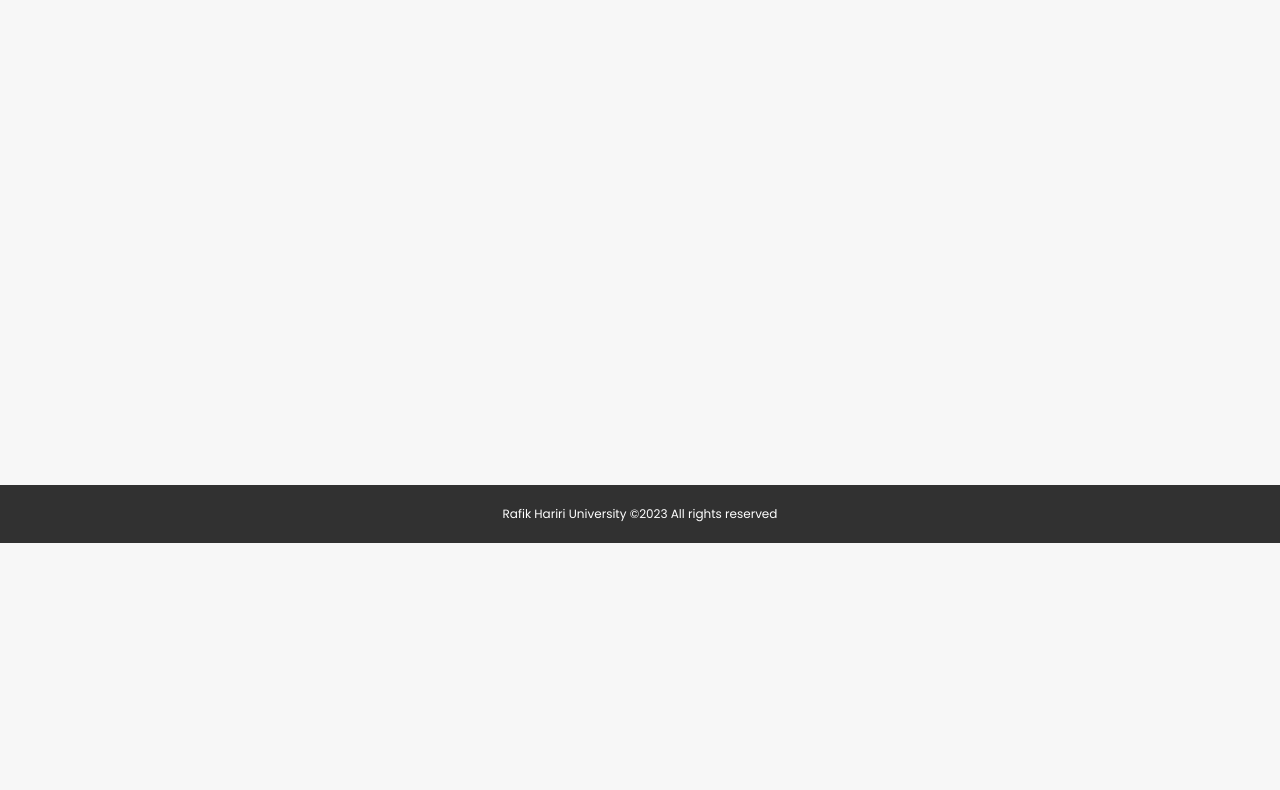
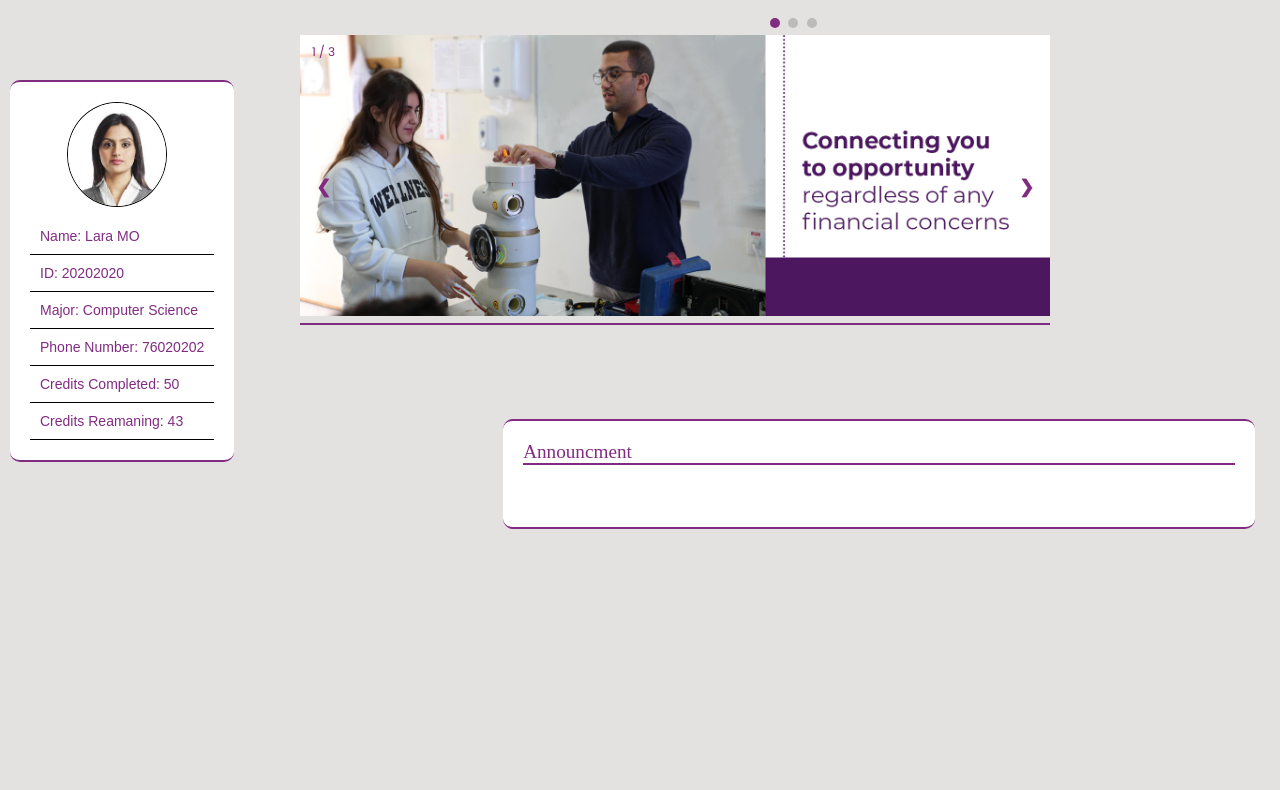
Before and after one commit to medawarSI/Student-Information-System-Front-End-RHU, a plain HTML site: page homepage.html in a window 1280 px wide. Shown: the part 86-876 px from the top of the page. Before the commit the page ends 800 px from the top, so only its background shows below. Drawn offline with Linux system fonts and the light colour scheme.

Commit message:
Add files via upload

```diff
--- a/homepage.html
+++ b/homepage.html
@@ -17,10 +17,64 @@
             <li><a href="">X-Files</a></li>
         </ul>
     </nav>
+    <!-- Slideshow container -->
+<div class="slideshow-container"  >
 
-    <footer>
+    <!-- Full-width images with number and caption text -->
+    <div class="mySlides fade">
+      <div class="numbertext">1 / 3</div>
+      <img src="img/slideshow1.jpg" style="width:100%">
+
+    </div>
+
+    <div class="mySlides fade">
+      <div class="numbertext">2 / 3</div>
+      <img src="img/slideshow2.jpg" style="width:100%">
+
+    </div>
+
+    <div class="mySlides fade">
+      <div class="numbertext">3 / 3</div>
+      <img src="img/slideshow3.jpg" style="width:100%">
+
+    </div>
+
+    <!-- Next and previous buttons -->
+    <a class="prev" onclick="plusSlides(-1)">&#10094;</a>
+    <a class="next" onclick="plusSlides(1)">&#10095;</a>
+  </div>
+  <br>
+
+  <!-- The dots/circles -->
+  <div class="home-dots">
+    <span class="dot" onclick="currentSlide(1)"></span>
+    <span class="dot" onclick="currentSlide(2)"></span>
+    <span class="dot" onclick="currentSlide(3)"></span>
+  </div>
+</div>
+
+
+
+    <div class="profile">
+    <img src="img/profileimg.jpg" class="profileimg">
+    <p>Name: Lara MO </p>
+    <p>ID: 20202020  </p>
+    <p>Major: Computer Science</p>
+    <p>Phone Number: 76020202 </p>
+    <p>Credits Completed: 50 </p>
+    <p>Credits Reamaning: 43 </p>
+</div>
+<div class="announcment">
+    <header class="head">Announcment</header>
+    <p id="space">________________________________________________________________________________</p>
+</div>
+
+    <footer class="home-footer">
         <p>Rafik Hariri University &copy2023 All rights reserved </p>
     </footer>
 
+
+    <script src="slideshow.js"></script>
+
 </body>
 </html>
--- /dev/null
+++ b/slideshow.js
@@ -0,0 +1,38 @@
+
+
+
+
+let slideIndex = 1;
+showSlides(slideIndex);
+
+// Next/previous controls
+function plusSlides(n) {
+  showSlides(slideIndex += n);
+}
+
+// Thumbnail image controls
+function currentSlide(n) {
+  showSlides(slideIndex = n);
+}
+document.onload=showSlides(1);
+
+function showSlides(n){
+  let i;
+  let slides = document.getElementsByClassName("mySlides");
+  let dots = document.getElementsByClassName("dot");
+  if (n > slides.length) {
+    slideIndex = 1
+  }
+  if (n < 1) {
+    slideIndex = slides.length
+  }
+  for (i = 0; i < slides.length; i++) {
+    slides[i].style.display = "none";
+  }
+  for (i = 0; i < dots.length; i++) {
+    dots[i].className = dots[i].className.replace(" active", "");
+  }
+  slides[slideIndex-1].style.display = " block";
+  dots[slideIndex-1].className += " active";
+
+}
--- a/style.css
+++ b/style.css
@@ -71,6 +71,10 @@ nav img{
   background-size:cover;
   height: 100vh;
   overflow: hidden;
+   padding-bottom: 8%;
+   position: relative;
+   flex: content;
+   flex-shrink: 5;
 }
 
 
@@ -90,7 +94,8 @@ nav img{
 }
 .loginDesign{
   border-top: 3px solid #734b6d;
-  position: absolute;
+  position: relative;
+  float: inherit;
   top: 50%;
   left: 50%;
   transform: translate(-50%, -50%);
@@ -98,6 +103,8 @@ nav img{
   background: white;
   border-radius: 10px;
   box-shadow: 10px 10px 15px rgba(0,0,0,0.05);
+  margin-bottom: 5%;
+
 }
 .loginDesign h1{
   text-align: center;
@@ -200,13 +207,14 @@ form .txt_field{
 #loginDesignHeader p{
   color:red;
   font-size:13px;
+
 }
 
 
 
 /*GPA*/
 #bodyHomepage{
-  background-color: rgb(247,247,247);
+  background-color: rgb(228, 225, 225);
 }
 
 #bodyHomepage #gpaLeft{
@@ -314,3 +322,191 @@ input{
 .xButtonGPA:hover{
   color:#734b6d;
 }
+
+.profile{
+  display: block;
+  float: left;
+  padding: 20px;
+  box-sizing: border-box;
+  -moz-box-sizing: border-box;
+ -webkit-box-sizing: border-box;
+ border: 2px solid rgb(129, 44, 129);
+border-radius: 10px;
+ margin: 10px;
+ background-color: white;
+
+ border-left: 20cm;
+ border-right: 20cm;
+ margin-top: 45px;
+
+
+}
+.profile>p{
+   color:rgb(129, 44, 129);
+   font-family: Arial, Helvetica, sans-serif;
+   font-weight:500;
+   font-size: 14px;
+   padding: 10px;
+   background-color: whi;
+   border: 1px solid rgb(0, 0, 0);
+   border-top: 20cm;
+ border-left: 20cm;
+ border-right: 20cm;
+}
+.profile>img{
+   width: 100px;
+   border-radius: 100% ;
+   border: 1px solid  rgb(0, 0, 0);
+   margin-left: 20%;
+   margin-bottom: 2%;
+
+}
+* {box-sizing:border-box}
+
+/* Slideshow container */
+.slideshow-container {
+ max-width: 750px;
+ width: fit-content;
+ position: absolute;
+ margin-top: 50px;
+ margin-left: 300px;
+ display: block;
+  box-sizing: border-box;
+  -moz-box-sizing: border-box;
+ -webkit-box-sizing: border-box;
+ border: 2px solid rgb(129, 44, 129);
+ background-color: transparent;
+ height: fit-content;
+ border-top: 20cm;
+ border-left: 20cm;
+ border-right: 20cm;
+
+}
+
+/* Hide the images by default */
+.mySlides {
+ display: none;
+}
+
+/* Next & previous buttons */
+.prev, .next {
+ cursor: pointer;
+ position: absolute;
+ top: 50%;
+ width: auto;
+ margin-top: -22px;
+ padding: 16px;
+ color: rgb(129, 44, 129);
+ font-weight: bold;
+ font-size: 18px;
+ transition: 0.6s ease;
+ border-radius: 0 3px 3px 0;
+ user-select: none;
+ background-color: transparent;
+}
+
+/* Position the "next button" to the right */
+.next {
+ right: 0;
+ border-radius: 3px 0 0 3px;
+}
+
+/* On hover, add a black background color with a little bit see-through */
+.prev:hover, .next:hover {
+ background-color: rgba(0,0,0,0.8);
+}
+
+/* Caption text */
+.text {
+ color: #f2f2f2;
+ font-size: 15px;
+ padding: 8px 12px;
+ position: absolute;
+ bottom: 8px;
+ width: 100%;
+ text-align: center;
+}
+
+/* Number text (1/3 etc) */
+.numbertext {
+ color: rgb(129, 44, 129) ;
+ background-color: transparent;
+ font-size: 12px;
+ padding: 8px 12px;
+ position: absolute;
+ top: 0;
+}
+
+/* The dots/bullets/indicators */
+.dot {
+ cursor: pointer;
+ height: 10px;
+ width: 10px;
+ margin: 0 2px;
+ background-color: #bbb;
+ border-radius: 50%;
+ display: inline-block;
+ transition: background-color 0.6s ease;
+
+}
+
+.active, .dot:hover {
+ background-color:rgb(129, 44, 129) ;
+}
+
+/* Fading animation */
+.fade {
+ animation-name: fade;
+ animation-duration: 1.5s;
+}
+
+@keyframes fade {
+ from {opacity: .4}
+ to {opacity: 1}
+}
+.announcment{
+
+ display: flexbox;
+   flex-shrink: 5;
+  float: right;
+  padding: 20px;
+  box-sizing: border-box;
+  -moz-box-sizing: border-box;
+ -webkit-box-sizing: border-box;
+ border: 2px solid rgb(129, 44, 129);
+ border-radius: 10px;
+ border-left: 20cm;
+ border-right: 20cm;
+ background-color: white;
+ margin-top: 30%;
+ margin-right: 25px;
+ margin-bottom: 300px;
+ position: relative;
+}
+.announcment>header{
+   color: rgb(129, 44, 129);
+   background-color: white;
+   font-family: 'Times New Roman', Times, serif;
+   font-size: larger;
+   border: 2px solid rgb(129, 44, 129);
+   border-top: 20cm;
+ border-left: 20cm;
+ border-right: 20cm;
+
+
+}
+#space{
+   background-color: white;
+   color:transparent;
+   padding-top: 12px;
+   padding-bottom: 12px;
+   font-family: Arial, Helvetica, sans-serif;
+}
+.home-dots{
+  margin-left: 60%;
+}
+.home-footer{
+  padding: 3%;
+  margin-bottom: 0;
+  margin-top: 100%;
+}
```
Also changed, not shown: img/profileimg.jpg (added), img/slideshow1.jpg (added), img/slideshow2.jpg (added), img/slideshow3.jpg (added).
